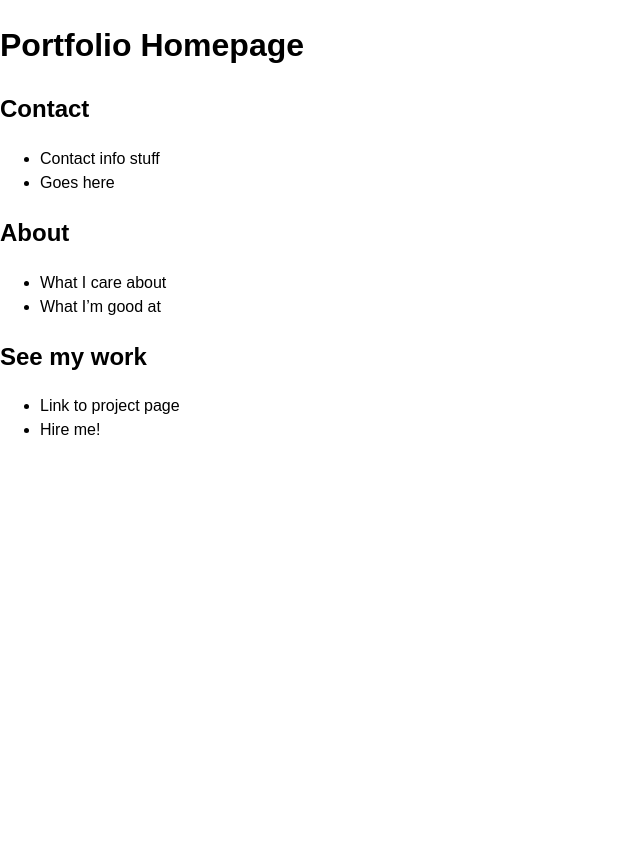
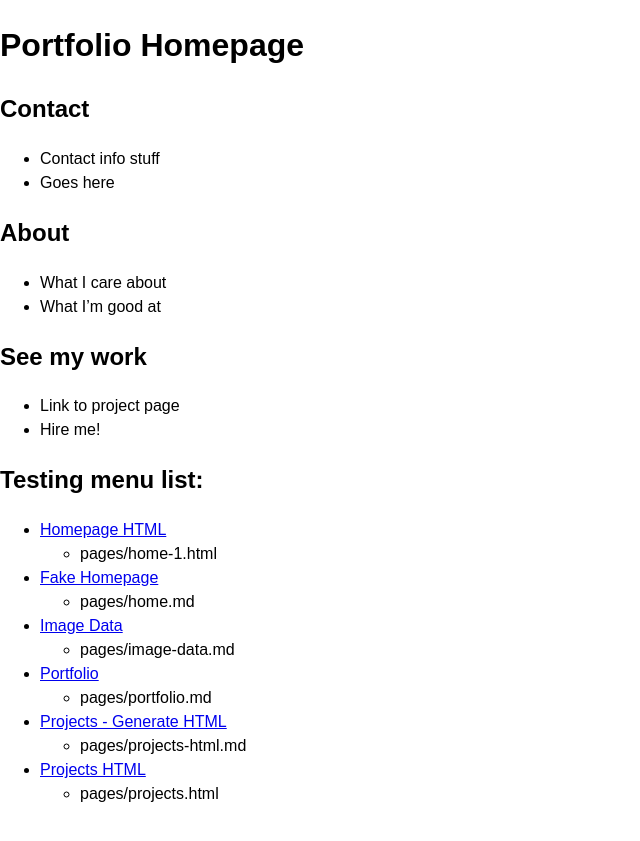
Before and after one commit to kbdonnally/katherinedoes.design, a Jekyll site: the page built from index.md, in a window 1280 px wide. Shown: the top 841 px of the page, without its empty margins (0-640 px from the left). Built offline with Jekyll 4.4.1, drawn with Linux system fonts in a browser that asks for light colours; our own code applies the rules of GitHub Pages for plain Markdown files.

Commit message:
Add liquid for eventual top menu list
- No styling yet but wanted to get correct pages
  listed

- NB: having issues showing the homepage but I think
  that's probably for the best, since wanna have it
  obvious in and of itself

```diff
--- a/index.md
+++ b/index.md
@@ -18,3 +18,12 @@ layout: default
 
 - Link to project page
 - Hire me!
+
+## Testing menu list:
+
+{% for page in site.pages %}
+{% if page.layout and page.path contains 'pages' %}
+- [{{ page.title }}]({{ page.url | absolute_url }})
+	- {{ page.path }}
+{% endif %}
+{% endfor %}
```
